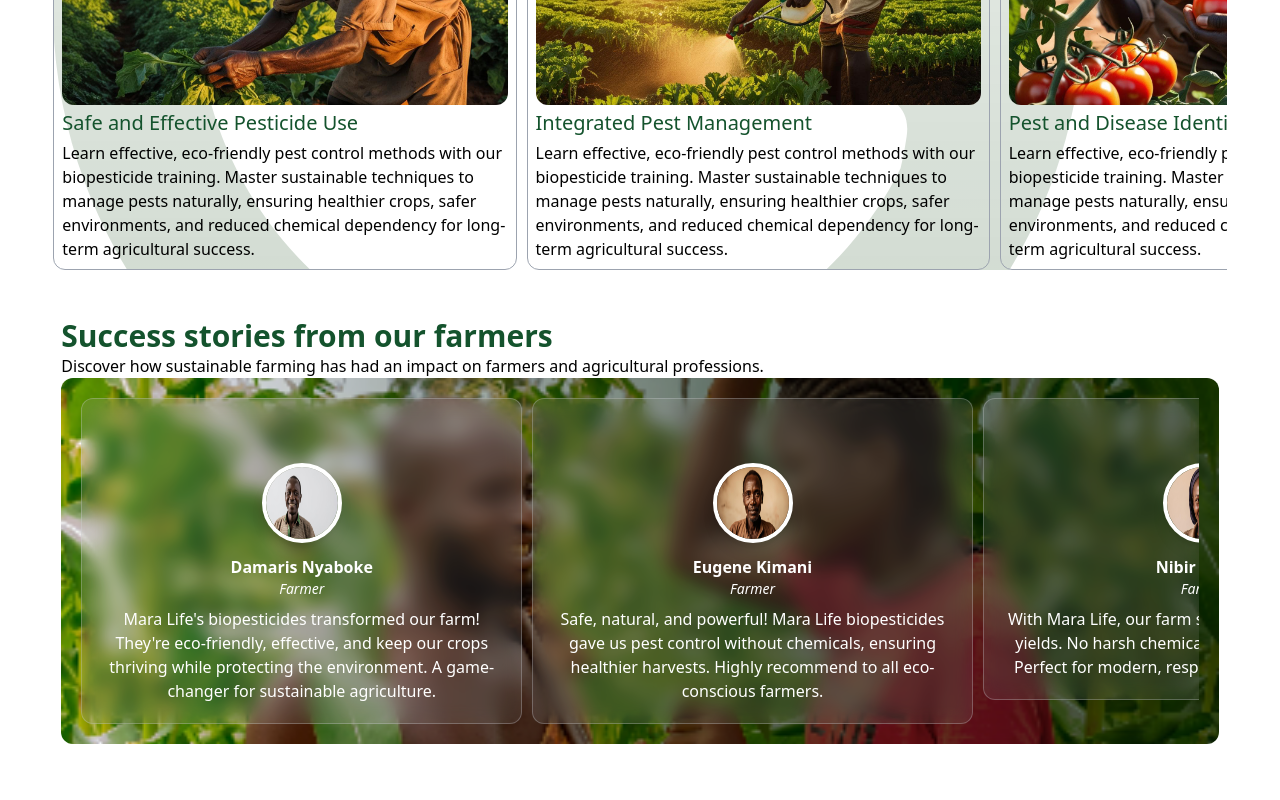
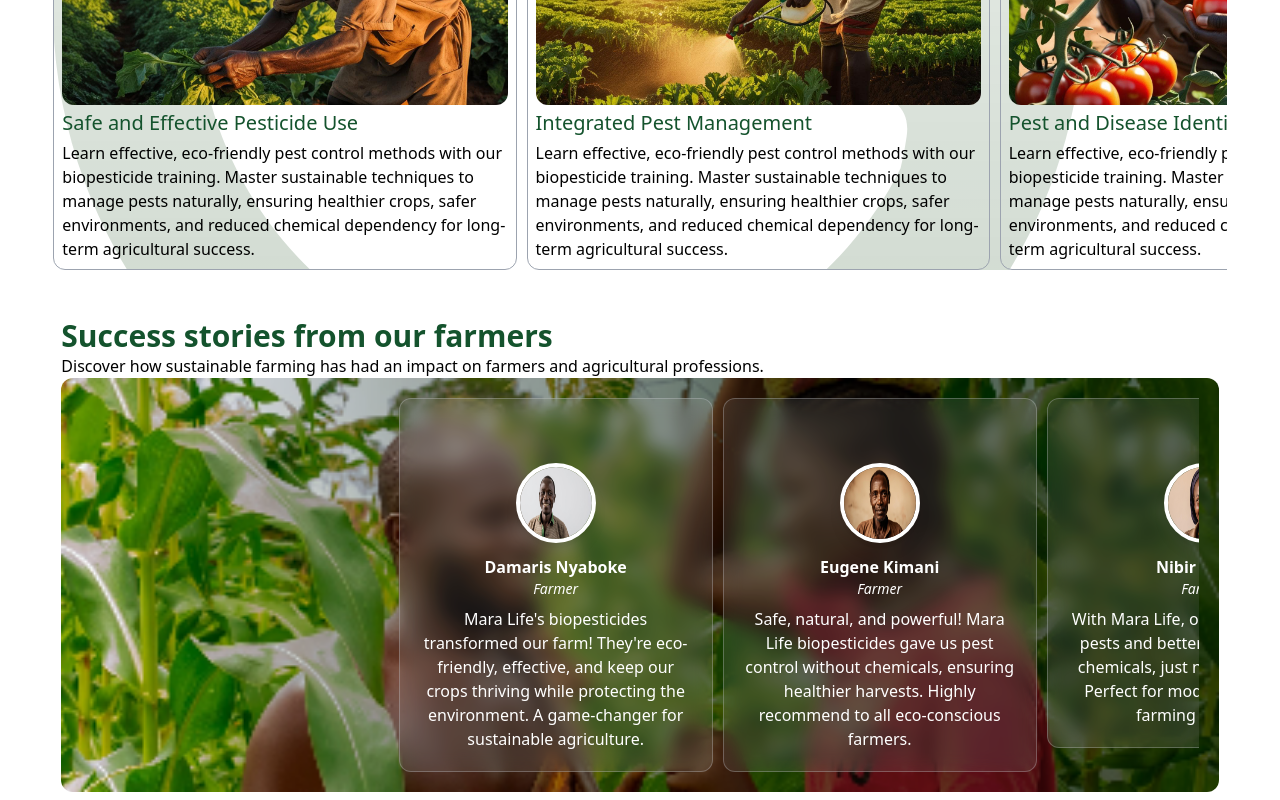
Before and after one commit to tjay1760/mara-life, a React (Vite) app: page / in a window 1280 px wide. Shown: the part 1853-2653 px from the top of the page. Before the commit the page ends 2605 px from the top, so only its background shows below. Built offline with nearby package versions, Linux system fonts and the light colour scheme.

Commit message:
updated scroll

```diff
--- a/src/components/Home/Testimonials.jsx
+++ b/src/components/Home/Testimonials.jsx
@@ -54,13 +54,16 @@ const Testimonials = () => {
         Discover how sustainable farming has had an impact on farmers and
         agricultural professions.
       </p>
-      <div className="testimonial-card-holder b p-5 flex justify-center items-center rounded-xl"
+      <div className="testimonial-card-holder b p-5 rounded-xl"
        style={{
         backgroundImage:`url(${testimonialBgImg})`,
                 backgroundSize: "cover",
                 backgroundPosition: "center",
+                display: "flex", // Flexbox container
+    justifyContent: "flex-end"
     }}
       >
+        <div className="swiper-holder">
         <Swiper
          spaceBetween={10}
          slidesPerView={1.25}
@@ -72,6 +75,7 @@ const Testimonials = () => {
              slidesPerView: 2.5
            }
          }}
+         className="half"
         >
           {ourTestimonials.map((testimonial) => (
             <SwiperSlide key={testimonial.id}>
@@ -90,6 +94,8 @@ const Testimonials = () => {
             </SwiperSlide>
           ))}
         </Swiper>
+        </div>
+
       </div>
     </div>
   );
--- a/src/index.css
+++ b/src/index.css
@@ -47,6 +47,9 @@ border:transparent;
     display:none;
 
     }
+    .half{
+      width: 50rem;
+    }
 }
 @media (max-width:768px) {
   .desktop-swiper{
```
